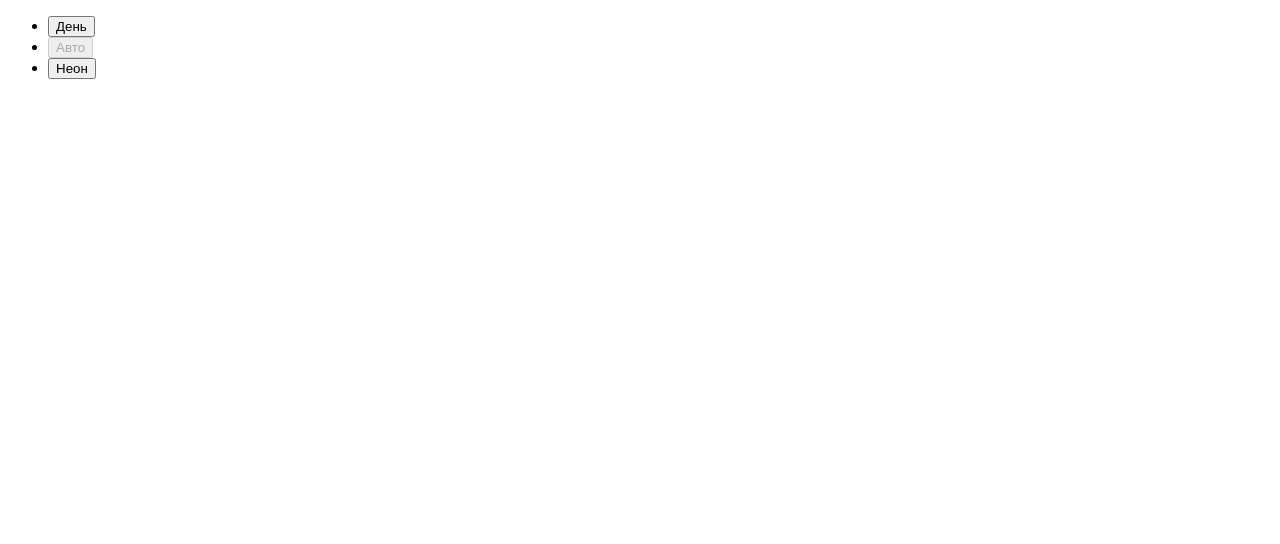
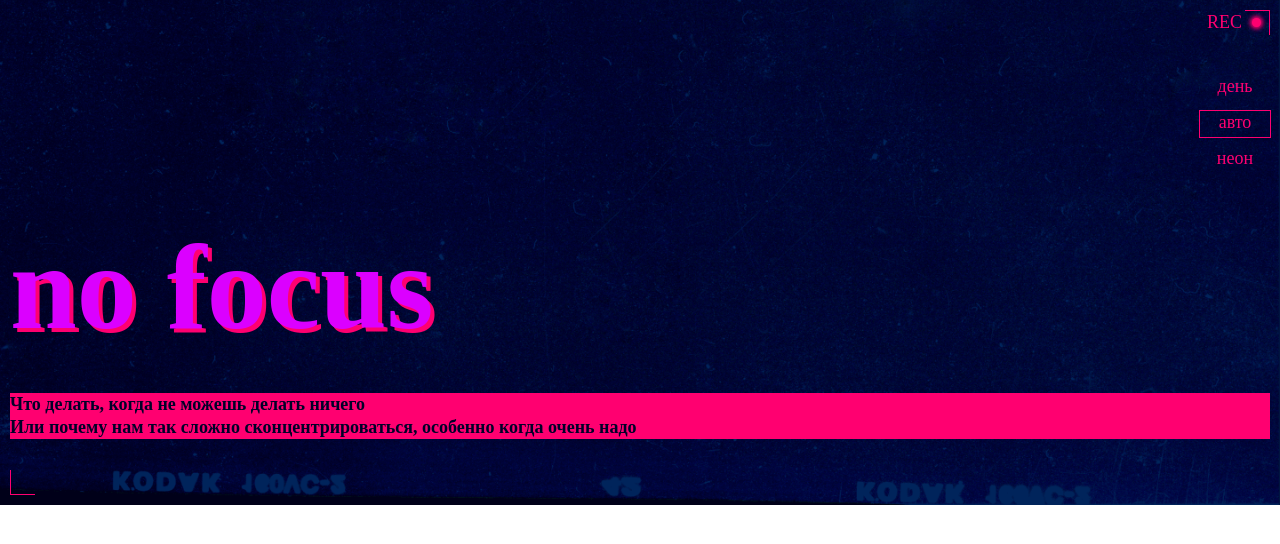
Before and after one commit to z-u-s-h-o/slozhno-sosredotochitsya-fd, a plain HTML site: page index.html in a window 1280 px wide. Drawn offline with Linux system fonts and the light colour scheme.

Commit message:
add header block

```diff
--- a/index.html
+++ b/index.html
@@ -4,18 +4,28 @@
     <meta charset="UTF-8" />
     <meta http-equiv="X-UA-Compatible" content="IE=edge" />
     <meta name="viewport" content="width=device-width, initial-scale=1.0" />
+    <meta name="color-scheme" content="dark light" />
     <title>Сложно сосредоточиться</title>
+    <link rel="stylesheet" href="./styles/variables.css">
+    <link rel="stylesheet" href="./styles/globals.css">
+    <link rel="stylesheet" href="./styles/style.css">
+    <link rel="stylesheet" media="(prefers-color-scheme: dark)" href="./styles/dark.css">
+    <link rel="stylesheet" media="(prefers-color-scheme: light)" href="./styles/light.css">
+    <link rel="icon" href="./images/favicon.ico" sizes="any" />
+    <link rel="icon" href="./images/favicon.svg" type="image/svg+xml" />
     <script src="./scripts/script.js"></script>
   </head>
   <body class="page">
+
     <header class="header decorated-zone">
+      <div class="header__record-icon" aria-hidden="true">REC</div>
       <nav class="header__theme-menu">
         <ul class="header__theme-menu-list">
           <li class="header__theme-menu-item">
             <button
               class="header__theme-menu-button header__theme-menu-button_type_light"
             >
-              День
+              день
             </button>
           </li>
           <li class="header__theme-menu-item">
@@ -23,18 +33,37 @@
               class="header__theme-menu-button header__theme-menu-button_active header__theme-menu-button_type_auto"
               disabled
             >
-              Авто
+              авто
             </button>
           </li>
           <li class="header__theme-menu-item">
             <button
               class="header__theme-menu-button header__theme-menu-button_type_dark"
             >
-              Неон
+              неон
             </button>
           </li>
         </ul>
       </nav>
+      <h1 class="header__title title">no focus</h1>
+      <div class="header__description-text title-decor">
+        <p>
+          Что делать, когда не можешь делать ничего
+        </p>
+        <p>
+          Или почему нам так сложно сконцентрироваться,
+          особенно когда очень надо
+        </p>
+      </div>
     </header>
+
+    <main>
+
+    </main>
+
+    <footer>
+      <div class="footer__title title-decor"></div>
+    </footer>
+
   </body>
 </html>
--- a/styles/globals.css
+++ b/styles/globals.css
@@ -39,4 +39,8 @@ a {
   font-family: inherit;
   font-size: inherit;
   line-height: inherit;
+  background-color: transparent;
+  border: none;
+  padding-block: 0;
+  padding-inline: 0;
 }
--- a/styles/style.css
+++ b/styles/style.css
@@ -1,5 +1,113 @@
-/* Основные стили проекта. Это стили для темы, которую вы верстаете первой. */
+.page {
+  color: var(--text-color, rgb(241 178 206 /1));
+  font-family: var(--main-font, sans-serif);
+  font-weight: normal;
+  font-size: 18px;
+  line-height: 1.3;
+}
 
-.page {
-  /* сохраните в разметке и стилях класс page у тега body. Он удобен, чтобы составлять селекторы для разных цветовых тем. */
+.title {
+  color: var(--title-color, rgb(219 0 255 / 1));
+  font-weight: bold;
+  font-size: clamp(7.25rem, 7.0115rem + 1.0178vw, 7.5rem);
+  line-height: 0.83;
 }
+
+.title-decor {
+  color: var(--accent-inversion-color, rgb(0 0 40 / 1));
+  font-weight: bold;
+  background-color: var(--accent-color, rgb(255 0 112 / 1));
+}
+
+/* HEADER BLOCK */
+
+.header {
+  position: relative;
+  display: grid;
+  padding-inline: 10px;
+  background-image: url(../images/cover-image-dark.png);
+  background-repeat: no-repeat;
+  background-position: bottom;
+  background-size: cover;
+}
+
+.header__record-icon {
+  position: absolute;
+  top: 10px;
+  right: 19px;
+  display: flex;
+  align-items: center;
+  gap: 10px;
+  color: var(--accent-color, rgb(255 0 112 / 1));
+  line-height: 1.39;
+}
+
+.header::before {
+  content: '';
+  position: absolute;
+  top: 10px;
+  right: 10px;
+  border-inline-end: 1px solid var(--accent-color, rgb(255 0 112 / 1));
+  border-block-start: 1px solid var(--accent-color, rgb(255 0 112 / 1));
+  inline-size: 25.04px;
+  block-size: 25px;
+}
+
+.header::after {
+  content: '';
+  position: absolute;
+  bottom: 10px;
+  left: 10px;
+  border-inline-start: 1px solid var(--accent-color, rgb(255 0 112 / 1));
+  border-block-end: 1px solid var(--accent-color, rgb(255 0 112 / 1));
+  inline-size: 25.04px;
+  block-size: 25px;
+}
+
+.header__record-icon::after {
+  content: '';
+  border-radius: 50%;
+  box-shadow: 0px 0px 4px 2px var(--accent-color, rgb(255 0 112 / 1));
+  background-color: var(--accent-color, rgb(255 0 112 / 1));
+  inline-size: 0.5em;
+  block-size: 0.5em;
+}
+
+.header__theme-menu {
+  justify-items: end;
+  margin-block-start: 75px;
+  color: var(--accent-color, rgb(255 0 112 / 1));
+  line-height: 1;
+}
+
+.header__theme-menu-list {
+  display: flex;
+  flex-direction: column;
+  justify-content: center;
+  gap: 10px;
+  inline-size: 70px;
+}
+
+.header__theme-menu-button {
+  margin-block-start: 2px; /*для выравнивания текста, некорректное ->*/
+  margin-block-end: 6px; /* -> позиционирование при заданных параметрах текста*/
+  inline-size: 100%;
+}
+
+.header__theme-menu-item:has(.header__theme-menu-button_active) {
+  outline: var(--accent-color, rgb(255 0 112 / 1)) solid 1px;
+}
+
+.header__title {
+  margin-block-start: 65px;
+  margin-block-end: 55px;
+  text-shadow: 4px 4px 0px var(--accent-color, rgb(255 0 112 / 1));
+}
+
+.header__description-text {
+  margin-block-end: 66px;
+}
+
+.footer__title {
+  text-shadow: 2px 2px 0px var(--accent-color, rgb(255 0 112 / 1));
+}
--- a/styles/variables.css
+++ b/styles/variables.css
@@ -2,3 +2,10 @@
   Переменные для вашего проекта
   и их переопределение под различные устройства
 */
+:root {
+  --main-font: 'IBM Plex mono';
+  --text-color: rgb(241 178 206 / 1);
+  --accent-color: rgb(255 0 112 / 1);
+  --accent-inversion-color: rgb(0 0 40 / 1);
+  --title-color: rgb(219 0 255 / 1);
+}
```
Also changed, not shown: fonts/IBMPlexMono-Bold(1).ttf (added).
